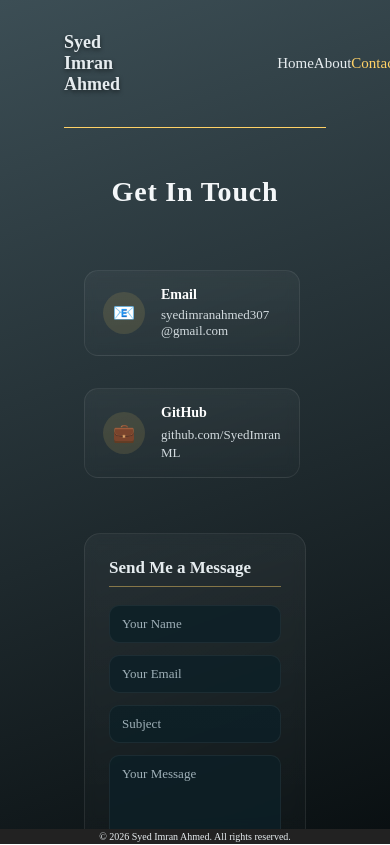
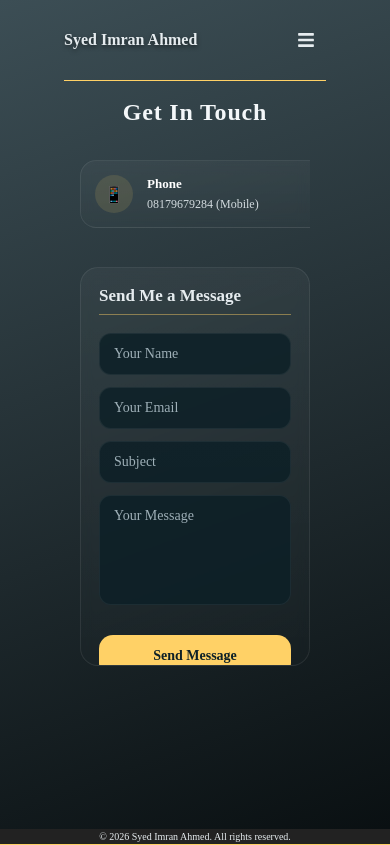
Before and after one commit to syedimran1234-1/portfolio, a React (Vite) app: page /contact in a window 390 px wide. Built offline with nearby package versions, Linux system fonts and the light colour scheme; a web font is replaced by a local one.

Commit message:
mobile design added

```diff
--- a/src/components/sideBar.jsx
+++ b/src/components/sideBar.jsx
@@ -11,6 +11,9 @@ function SideBar() {
                 <div>
                     <h2 className="sideBarTitle">Menu</h2>
                 </div>
+                <NavLink onClick={() => { setIsOpen(false) }} className={"sideBarLinksItem mobile-only"} to="/">Home</NavLink>
+                <NavLink onClick={() => { setIsOpen(false) }} className={"sideBarLinksItem mobile-only"} to="/about">About Me</NavLink>
+                <NavLink onClick={() => { setIsOpen(false) }} className={"sideBarLinksItem mobile-only"} to="/contact">Contact Me</NavLink>
                 <NavLink onClick={() => { setIsOpen(false) }} className={"sideBarLinksItem"} to="/education">Education</NavLink>
                 <NavLink onClick={() => { setIsOpen(false) }} className={"sideBarLinksItem"} to="/skills">Skills</NavLink>
                 <NavLink onClick={() => { setIsOpen(false) }} className={"sideBarLinksItem"} to="/experties">Expertise</NavLink>
--- a/src/styles/Navbar.css
+++ b/src/styles/Navbar.css
@@ -87,3 +87,73 @@
 .burgerIcon button:hover {
   background-color: rgba(255, 255, 255, 0.08);
 }
+
+/* =========================
+   Navbar Responsive Styles
+   ========================= */
+
+/* Tablet */
+@media (max-width: 1024px) {
+  .navbar {
+    padding: 24px 20px;
+  }
+
+  .navLinks {
+    width: auto;
+    margin-left: 0;
+    gap: 24px;
+  }
+}
+
+/* Mobile */
+@media (max-width: 768px) {
+  .navbar {
+    padding: 20px 0px;
+  }
+
+  .navLinks {
+    position: absolute;
+    top: 100%;
+    right: 0;
+    width: 100%;
+    flex-direction: column;
+    align-items: center;
+    background-color: rgba(10, 14, 18, 0.95);
+    border-bottom: 1px solid #FFD166;
+    max-height: 0;
+    overflow: hidden;
+    transition: max-height 0.3s ease;
+  }
+
+  /* when menu is open (add this class via JS) */
+  .navLinks.open {
+    max-height: 300px;
+    padding: 16px 0;
+  }
+
+  .navLinksItem {
+    padding: 12px 0;
+    font-size: 16px;
+  }
+
+  .navLinksItem::after {
+    display: none;
+  }
+
+  .burgerIcon {
+    display: flex;
+    margin: 0px;
+    padding: 0px;
+  }
+}
+
+/* Small phones */
+@media (max-width: 480px) {
+  .navName h3 {
+    font-size: 16px;
+  }
+
+  .navLinksItem {
+    font-size: 15px;
+  }
+}
--- a/src/styles/about.css
+++ b/src/styles/about.css
@@ -53,3 +53,40 @@
 .aboutText2 > span{
     color: rgb(255, 3, 3);
 }
+
+@media (max-width: 768px) {
+  .aboutSection {
+    flex-direction: column;
+    margin: 16% 0;
+  }
+
+  .abountImageContainer {
+    display: none;
+  }
+
+  .aboutContext {
+    padding: 0 16px;
+    padding-bottom: 48px;
+    align-items: flex-start;
+  }
+
+  .aboutContext h1 {
+    font-size: 36px;
+    padding: 16px 0;
+    margin-bottom: 16px;
+  }
+
+  .aboutContext p {
+    font-size: 15px;
+  }
+
+  .aboutText {
+    width: 100%;
+    padding-bottom: 24px;
+  }
+
+  .aboutText2 {
+    margin-top: 24px;
+    font-size: 14px;
+  }
+}
--- a/src/styles/contact.css
+++ b/src/styles/contact.css
@@ -218,3 +218,116 @@
     height: auto;
   }
 }
+
+
+@media (max-width: 768px) {
+  .contactSection {
+    height: 100vh;
+    padding: 18px 0 14px;
+    display: flex;
+    flex-direction: column;
+    overflow: hidden;
+  }
+
+  .contactTitle {
+    font-size: 24px;
+    margin-bottom: 12px;
+    text-align: center;
+    flex-shrink: 0;
+  }
+
+  .contactContainer {
+    flex: 1;
+    display: flex;
+    flex-direction: column;
+    gap: 12px;
+    padding: 0 16px;
+  }
+
+  .contactCards{
+    max-height: fit-content;
+    justify-content: flex-start;
+    margin-top: 16px;
+  }
+
+  .contactCard {
+    max-height: fit-content;
+  }
+
+  .contactFormSection {
+    flex: 0.56;
+    overflow: hidden;
+    margin-top: 16px;
+  }
+
+  .formCard {
+    height: 100%;
+    padding: 18px;
+    border-radius: 18px;
+    overflow-y: auto;
+  }
+
+  .formGroup input,
+  .formGroup textarea {
+    font-size: 14px;
+    padding: 12px 14px;
+    border-radius: 12px;
+  }
+
+  .formGroup textarea {
+    min-height: 110px;
+  }
+
+  .submitButton {
+    margin-top: 14px;
+    padding: 13px;
+    font-size: 14px;
+    border-radius: 14px;
+  }
+
+  .contactCards {
+    flex: 0.35;
+    display: flex;
+    flex-direction: row;
+    gap: 14px;
+    overflow-x: scroll;
+    overflow-y: hidden;
+    padding: 6px 2px 10px;
+    scroll-snap-type: x mandatory;
+    -webkit-overflow-scrolling: touch;
+  }
+
+  .contactCard {
+    min-width: 260px;
+    padding: 14px;
+    gap: 14px;
+    border-radius: 16px;
+    flex-shrink: 0;
+    scroll-snap-align: start;
+  }
+
+  .contactIcon {
+    width: 38px;
+    height: 38px;
+    font-size: 16px;
+  }
+
+  .contactInfo h3 {
+    font-size: 13px;
+  }
+
+  .contactInfo p,
+  .contactInfo a {
+    font-size: 12px;
+    line-height: 1.4;
+  }
+
+  .contactCards::-webkit-scrollbar {
+    height: 4px;
+  }
+
+  .contactCards::-webkit-scrollbar-thumb {
+    background-color: #556A72;
+    border-radius: 10px;
+  }
+}
--- a/src/styles/education.css
+++ b/src/styles/education.css
@@ -84,3 +84,40 @@
     width: 90%;
   }
 }
+
+@media (max-width: 768px) {
+  .educationSection {
+    flex-direction: column;
+    padding: 16px;
+  }
+
+  .eduImageContainer {
+    display: none;
+  }
+
+  .cardsContainer {
+    width: 100%;
+    display: flex;
+    flex-direction: column;
+    gap: 16px;
+    align-items: center;
+  }
+
+  .cards {
+    width: 100%;
+    max-width: 520px;
+    margin: 0;
+    padding: 24px;
+    border-radius: 20px;
+  }
+
+  .cards h1 {
+    font-size: 22px;
+    margin: 16px 0;
+  }
+
+  .cards h3 {
+    font-size: 15px;
+    margin: 6px 0;
+  }
+}
--- a/src/styles/experience.css
+++ b/src/styles/experience.css
@@ -160,3 +160,71 @@
     display: none;
   }
 }
+
+
+@media (max-width: 768px) {
+  .experienceSection {
+    height: 100vh;
+    padding: 24px 0 16px;
+    overflow: hidden;
+    padding-bottom: 80%;
+  }
+
+  .expTitelCon {
+    padding: 0 16px 16px;
+    flex-shrink: 0;
+  }
+
+  .experienceTitle {
+    font-size: 24px;
+    text-align: center;
+  }
+
+  .experienceCards {
+    flex: 1;
+    width: 100%;
+    padding: 0 16px 24px;
+    overflow-y: auto;
+    border-left: none;
+  }
+
+  .experienceCard {
+    margin-bottom: 20px;
+    padding: 22px;
+    border-radius: 16px;
+  }
+
+  .experienceCard::before {
+    display: none;
+  }
+
+  .expCardHeader {
+    flex-direction: column;
+    gap: 6px;
+    margin-bottom: 12px;
+  }
+
+  .expCardHeader h2 {
+    font-size: 17px;
+    line-height: 1.35;
+  }
+
+  .expDuration {
+    font-size: 12px;
+  }
+
+  .expResponsibilities li {
+    font-size: 14px;
+    line-height: 1.6;
+    margin-bottom: 8px;
+  }
+
+  .experienceCards::-webkit-scrollbar {
+    width: 4px;
+  }
+
+  .experienceCards::-webkit-scrollbar-thumb {
+    background-color: #556A72;
+    border-radius: 10px;
+  }
+}
--- a/src/styles/expertise.css
+++ b/src/styles/expertise.css
@@ -125,3 +125,66 @@
     grid-template-columns: auto;
   }
 }
+
+@media (max-width: 768px) {
+  .expertiseSection {
+    height: 100vh;
+    padding: 16px 0;
+    overflow: hidden;
+  }
+
+  .expertiseTitle {
+    font-size: 24px;
+    padding: 16px;
+    text-align: center;
+    flex-shrink: 0;
+  }
+
+  .expertiseCards {
+    flex: 1;
+    display: flex;
+    justify-content: flex-start;
+    flex-direction: column;
+    gap: 18px;
+    padding-bottom: 80%;
+    overflow-y: auto;
+  }
+
+  .expCard {
+    width: 100%;
+    height: auto;
+    margin: 0;
+    padding: 18px 14px;
+    border-radius: 20px;
+    gap: 16px;
+  }
+
+  .iconContainer {
+    width: 100%;
+    height: 160px;
+    border-radius: 14px;
+  }
+
+  .iconContainer img {
+    width: 26%;
+  }
+
+  .expCardContext {
+    width: 100%;
+    height: auto;
+  }
+
+  .expCardContext p {
+    font-size: 14px;
+    line-height: 1.45;
+  }
+
+  .expertiseCards::-webkit-scrollbar {
+    width: 4px;
+  }
+
+  .expertiseCards::-webkit-scrollbar-thumb {
+    background-color: #556A72;
+    border-radius: 10px;
+  }
+}
--- a/src/styles/home.css
+++ b/src/styles/home.css
@@ -123,3 +123,106 @@
     cursor: pointer;
     color: #FFFFFF;
 }
+
+@media (max-width: 1024px) {
+    .heroContext {
+        margin-left: 48px;
+    }
+
+    .heroContext h1 {
+        font-size: 44px;
+    }
+
+    .heroContext h4 {
+        font-size: 20px;
+    }
+
+    .heroBottonText {
+        width: 100%;
+    }
+
+    .heroImage {
+        width: 45%;
+    }
+}
+
+/* Mobile devices */
+@media (max-width: 768px) {
+    .hero {
+        flex-direction: column-reverse;
+        text-align: center;
+        margin-top: 15%;
+
+    }
+
+    .heroContext {
+        margin: 0;
+        padding: 0 20px;
+    }
+
+    .heroTopContext {
+        border-bottom: none;
+    }
+
+    .heroContext h1 {
+        font-size: 34px;
+        margin: 16px 0;
+    }
+
+    .heroContext h4 {
+        font-size: 18px;
+        margin-bottom: 16px;
+    }
+
+    .heroBottonText {
+        font-size: 15px;
+        line-height: 22px;
+        width: 100%;
+        margin-top: 16px;
+    }
+
+    .heroBottonSmallText {
+        font-size: 11px;
+    }
+
+    .heroImage {
+        width: 70%;
+        margin: 0;
+    }
+
+    .imageContainer {
+        width: 50%;
+        margin: 24px auto;
+    }
+
+    .heroCta {
+        flex-direction: column;
+        gap: 12px;
+        margin-top: 24px;
+    }
+
+    .heroCta .button1,
+    .heroCta .button2 {
+        width: 100%;
+        margin: 0;
+    }
+}
+
+/* Small phones */
+@media (max-width: 480px) {
+    .heroContext h1 {
+        font-size: 28px;
+    }
+
+    .heroContext h4 {
+        font-size: 16px;
+    }
+
+    .imageContainer {
+        width: 85%;
+    }
+
+    .heroBottonText {
+        font-size: 14px;
+    }
+}
--- a/src/styles/project.css
+++ b/src/styles/project.css
@@ -80,3 +80,42 @@
     padding: 24px;
   }
 }
+
+@media (max-width: 768px) {
+  .patentsSection {
+    padding: 40px 16px;
+  }
+
+  .patentsSection h2 {
+    font-size: 24px;
+    text-align: center;
+    margin-bottom: 28px;
+  }
+
+  .patentsCards {
+    display: flex;
+    flex-direction: column;
+    gap: 20px;
+  }
+
+  .patentCard {
+    padding: 22px;
+    border-radius: 16px;
+  }
+
+  .patentCard h3 {
+    font-size: 17px;
+    line-height: 1.4;
+    margin-bottom: 10px;
+  }
+
+  .patentNumber {
+    font-size: 13px;
+    margin-bottom: 12px;
+  }
+
+  .patentDescription {
+    font-size: 14px;
+    line-height: 1.6;
+  }
+}
--- a/src/styles/sideBar.css
+++ b/src/styles/sideBar.css
@@ -44,6 +44,16 @@
   transition: color 0.25s ease;
 }
 
+.mobile-only {
+  display: none;
+}
+
+@media (max-width: 768px) {
+  .mobile-only {
+    display: block;
+  }
+}
+
 
 .sideBarLinksItem::after {
   content: "";
--- a/src/styles/skills.css
+++ b/src/styles/skills.css
@@ -103,3 +103,54 @@
     width: 90%;
   }
 }
+
+@media (max-width: 768px) {
+  .skillSection {
+    padding-bottom: 24px;
+  }
+
+  .skillTop {
+    padding: 20px 16px;
+  }
+
+  .skillTop h1 {
+    font-size: 24px;
+    text-align: center;
+  }
+
+  .tabBar {
+    height: auto;
+    padding: 0 12px;
+    gap: 10px;
+    overflow-x: auto;
+    justify-content: flex-start;
+    margin-bottom: 20px;
+    -webkit-overflow-scrolling: touch;
+  }
+
+  .tabBar button {
+    flex-shrink: 0;
+    padding: 10px 18px;
+    font-size: 14px;
+    white-space: nowrap;
+    border-radius: 999px;
+  }
+
+  .tabs {
+    display: flex;
+    flex-direction: column;
+    gap: 16px;
+    padding: 0 16px;
+  }
+
+  .tabCards {
+    width: 100%;
+    padding: 22px;
+    border-radius: 18px;
+  }
+
+  .tabCards p {
+    font-size: 15px;
+    line-height: 1.4;
+  }
+}
```
